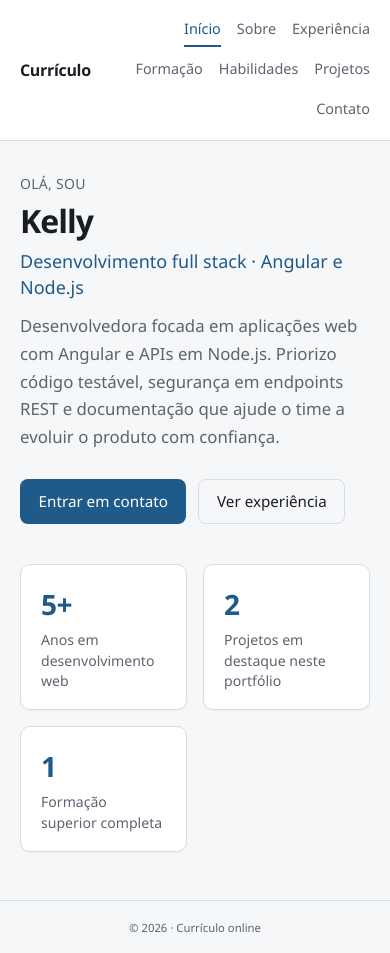
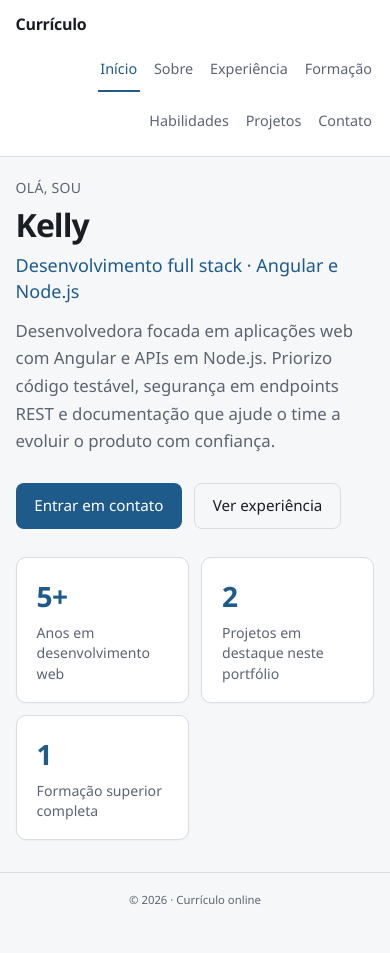
Before and after one commit to Ksaavedra/curriculum-site, an Angular app: page / in a window 390 px wide. After the commit the page ends 926 px from the top, so only its background shows below. Built offline with nearby package versions, Linux system fonts and the light colour scheme.

Commit message:
Garantir responsividade

```diff
--- a/src/app/app.scss
+++ b/src/app/app.scss
@@ -12,13 +12,24 @@
 .main {
   flex: 1;
   width: 100%;
+  min-width: 0;
   max-width: 72rem;
   margin: 0 auto;
-  padding: 2rem 1.25rem 3rem;
+  padding: 1.25rem clamp(0.75rem, 4vw, 1.5rem) 2rem;
+  padding-left: max(clamp(0.75rem, 4vw, 1.5rem), env(safe-area-inset-left, 0px));
+  padding-right: max(clamp(0.75rem, 4vw, 1.5rem), env(safe-area-inset-right, 0px));
+}
+
+@media (min-width: 640px) {
+  .main {
+    padding-top: 2rem;
+    padding-bottom: 3rem;
+  }
 }
 
 .footer {
-  padding: 1rem 1.25rem;
+  padding: 1rem clamp(0.75rem, 4vw, 1.5rem);
+  padding-bottom: max(1rem, env(safe-area-inset-bottom, 0px));
   border-top: 1px solid var(--cv-border);
   color: var(--cv-muted);
   font-size: 0.85rem;
--- a/src/app/layout/header/header.scss
+++ b/src/app/layout/header/header.scss
@@ -1,9 +1,13 @@
 .header {
   display: flex;
+  flex-wrap: wrap;
   align-items: center;
   justify-content: space-between;
-  gap: 1rem;
-  padding: 0.75rem 1.25rem;
+  gap: 0.75rem 1rem;
+  padding: 0.75rem clamp(0.75rem, 4vw, 1.25rem);
+  padding-left: max(clamp(0.75rem, 4vw, 1.25rem), env(safe-area-inset-left, 0px));
+  padding-right: max(clamp(0.75rem, 4vw, 1.25rem), env(safe-area-inset-right, 0px));
+  padding-top: max(0.75rem, env(safe-area-inset-top, 0px));
   border-bottom: 1px solid var(--cv-border);
   background: var(--cv-surface);
   position: sticky;
@@ -25,14 +29,18 @@
 .nav {
   display: flex;
   flex-wrap: wrap;
-  gap: 0.35rem 1rem;
+  gap: 0.35rem 0.75rem;
   justify-content: flex-end;
+  row-gap: 0.5rem;
 
   a {
     font-size: 0.9rem;
     color: var(--cv-muted);
     text-decoration: none;
-    padding: 0.35rem 0;
+    padding: 0.5rem 0.15rem;
+    min-height: 2.75rem;
+    display: inline-flex;
+    align-items: center;
     border-bottom: 2px solid transparent;
 
     &:hover {
--- a/src/app/pages/about/about.scss
+++ b/src/app/pages/about/about.scss
@@ -1,5 +1,6 @@
 .page {
   max-width: 40rem;
+  min-width: 0;
 }
 
 .page > p.lead {
--- a/src/app/pages/contact/contact.scss
+++ b/src/app/pages/contact/contact.scss
@@ -1,5 +1,6 @@
 .page {
   max-width: 28rem;
+  min-width: 0;
 }
 
 .banner {
--- a/src/app/pages/education/education.scss
+++ b/src/app/pages/education/education.scss
@@ -1,5 +1,6 @@
 .page {
   max-width: 42rem;
+  min-width: 0;
 }
 
 .list {
--- a/src/app/pages/experience/experience.scss
+++ b/src/app/pages/experience/experience.scss
@@ -1,5 +1,6 @@
 .page {
   max-width: 48rem;
+  min-width: 0;
 }
 
 .timeline {
@@ -29,7 +30,14 @@
 
 .body {
   border-left: 2px solid var(--cv-border);
-  padding-left: 1rem;
+  padding-left: min(1rem, 4vw);
+  min-width: 0;
+}
+
+@media (max-width: 600px) {
+  .body {
+    padding-left: 0.75rem;
+  }
 }
 
 .body h2 {
--- a/src/app/pages/home/home.scss
+++ b/src/app/pages/home/home.scss
@@ -1,17 +1,19 @@
 .home {
   display: flex;
   flex-direction: column;
-  gap: 2.5rem;
+  gap: clamp(1.75rem, 5vw, 2.5rem);
+  min-width: 0;
 }
 
 .hero {
   max-width: 42rem;
+  min-width: 0;
 }
 
 .highlights {
   display: grid;
-  grid-template-columns: repeat(auto-fit, minmax(10rem, 1fr));
-  gap: 1rem;
+  grid-template-columns: repeat(auto-fit, minmax(min(100%, 9.5rem), 1fr));
+  gap: clamp(0.75rem, 3vw, 1rem);
   max-width: 48rem;
 }
 
@@ -83,6 +85,7 @@
   display: inline-flex;
   align-items: center;
   justify-content: center;
+  min-height: 2.75rem;
   padding: 0.65rem 1.1rem;
   border-radius: 8px;
   font-size: 0.95rem;
--- a/src/app/pages/projects/projects.scss
+++ b/src/app/pages/projects/projects.scss
@@ -1,11 +1,12 @@
 .page {
   max-width: 56rem;
+  min-width: 0;
 }
 
 .grid {
   display: grid;
   gap: 1rem;
-  grid-template-columns: repeat(auto-fill, minmax(260px, 1fr));
+  grid-template-columns: repeat(auto-fill, minmax(min(100%, 17rem), 1fr));
 }
 
 .card {
--- a/src/app/pages/skills/skills.scss
+++ b/src/app/pages/skills/skills.scss
@@ -1,5 +1,6 @@
 .page {
   max-width: 40rem;
+  min-width: 0;
 }
 
 .tags {
--- a/src/index.html
+++ b/src/index.html
@@ -4,7 +4,7 @@
   <meta charset="utf-8">
   <title>Currículo</title>
   <base href="/">
-  <meta name="viewport" content="width=device-width, initial-scale=1">
+  <meta name="viewport" content="width=device-width, initial-scale=1, viewport-fit=cover">
   <link rel="icon" type="image/x-icon" href="favicon.ico">
 </head>
 <body>
--- a/src/styles.scss
+++ b/src/styles.scss
@@ -19,6 +19,10 @@ body {
   line-height: 1.5;
   color: var(--cv-text);
   background: var(--cv-bg);
+  overflow-x: clip;
+  overflow-wrap: anywhere;
+  -webkit-text-size-adjust: 100%;
+  text-size-adjust: 100%;
 }
 
 :root {
```
